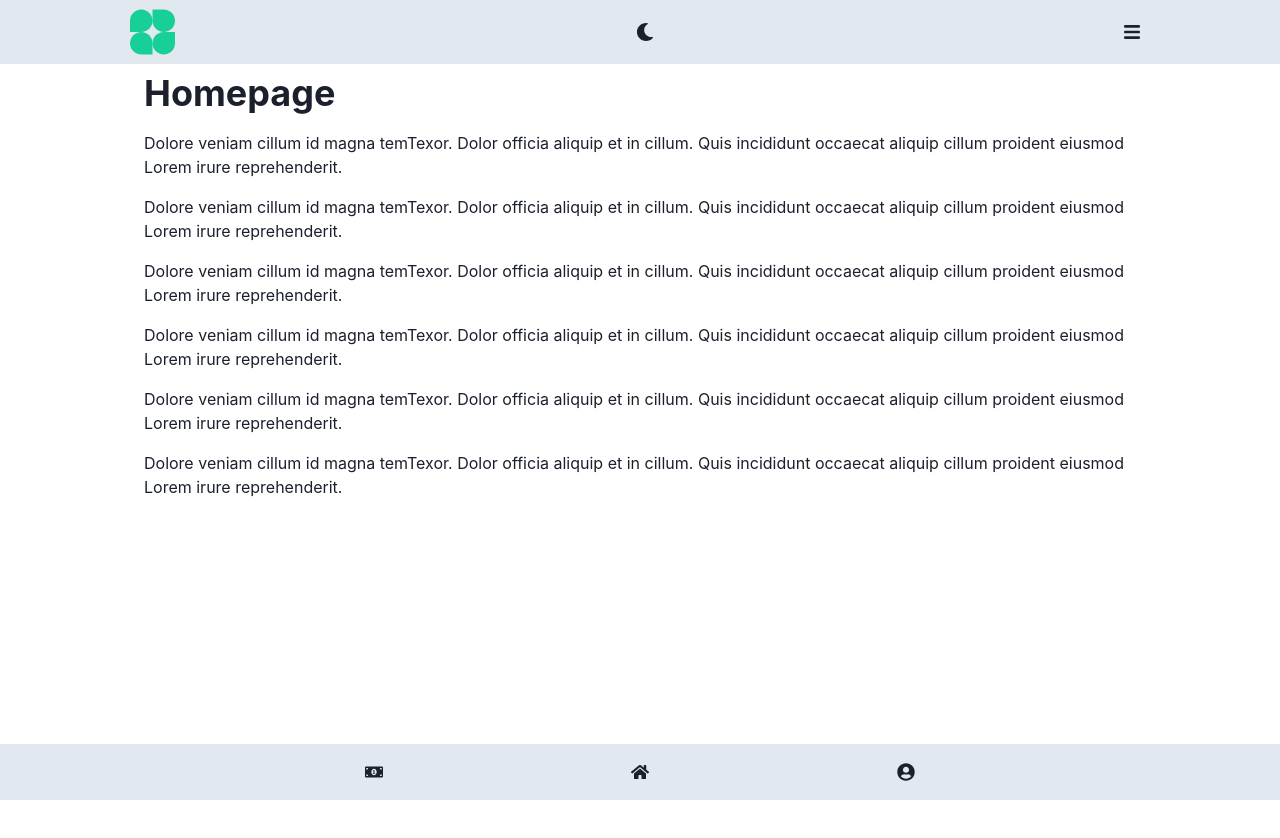
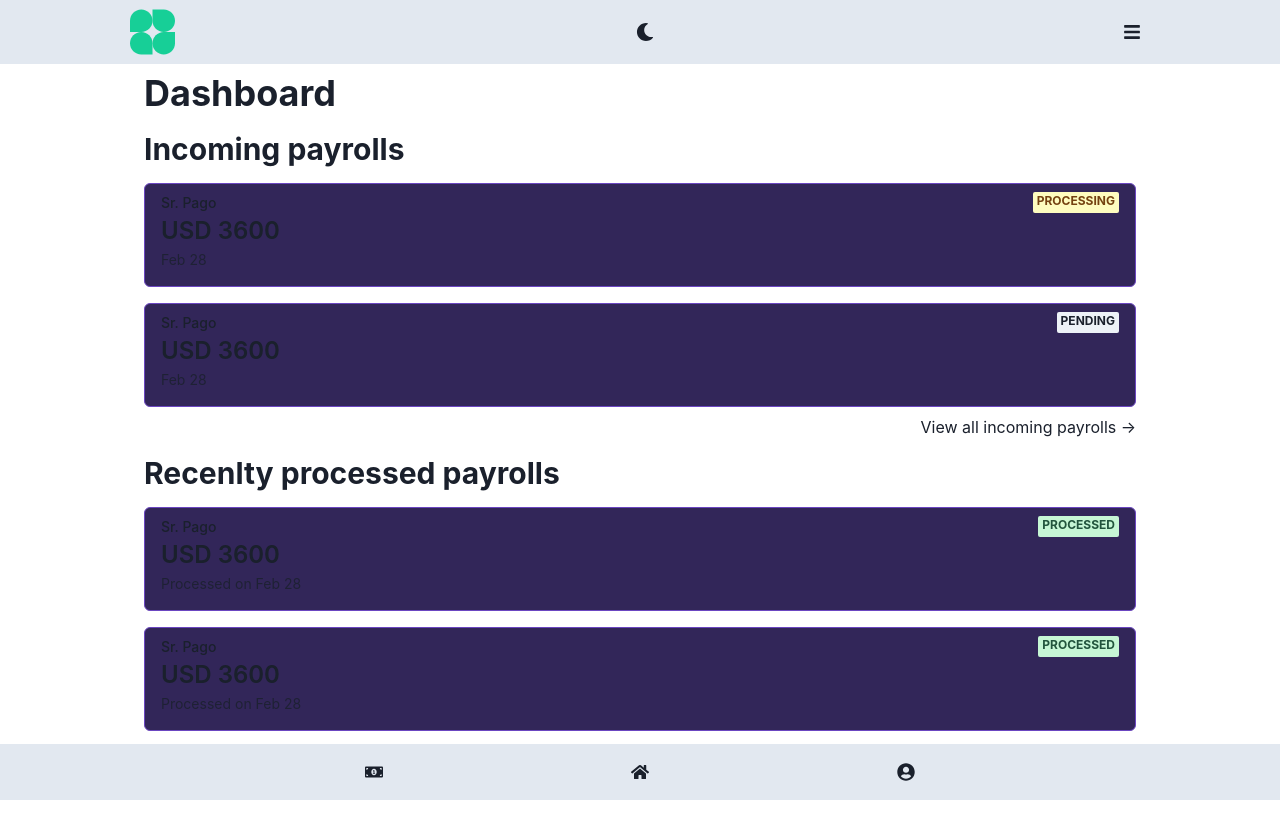
Before and after one commit to oncet/cryptowage, a React (Create React App) app: page / in a window 1280 px wide. Shown: the top 838 px of the page. Before the commit the page ends 800 px from the top, so only its background shows below. Built offline with nearby package versions, Linux system fonts and the light colour scheme.

Commit message:
add dashboard

```diff
--- a/src/pages/Home.tsx
+++ b/src/pages/Home.tsx
@@ -1,41 +1,95 @@
 import React from "react";
-import { Heading, Text } from "@chakra-ui/react";
+import { Link as RouterLink } from "react-router-dom";
+import {
+  Badge,
+  Heading,
+  Link,
+  Stat,
+  StatHelpText,
+  StatLabel,
+  StatNumber,
+  Text,
+} from "@chakra-ui/react";
 
 export const Home = () => {
   return (
     <>
       <Heading as="h1" mb="4">
-        Homepage
+        Dashboard
       </Heading>
-      <Text mb="4">
-        Dolore veniam cillum id magna temTexor. Dolor officia aliquip et in
-        cillum. Quis incididunt occaecat aliquip cillum proident eiusmod Lorem
-        irure reprehenderit.
+      <Heading size="lg">Incoming payrolls</Heading>
+      <Stat
+        border="1px solid"
+        borderColor="purple.600"
+        borderRadius="md"
+        background="purple.900"
+        py="2"
+        px="4"
+        mt="4"
+      >
+        <StatLabel display="flex" justifyContent="space-between">
+          Sr. Pago <Badge colorScheme="yellow">processing</Badge>
+        </StatLabel>
+        <StatNumber>USD 3600</StatNumber>
+        <StatHelpText>Feb 28</StatHelpText>
+      </Stat>
+      <Stat
+        border="1px solid"
+        borderColor="purple.600"
+        borderRadius="md"
+        background="purple.900"
+        py="2"
+        px="4"
+        mt="4"
+      >
+        <StatLabel display="flex" justifyContent="space-between">
+          Sr. Pago <Badge>Pending</Badge>
+        </StatLabel>
+        <StatNumber>USD 3600</StatNumber>
+        <StatHelpText>Feb 28</StatHelpText>
+      </Stat>
+      <Text mt="2" textAlign="right">
+        <Link to="/payrolls/incoming" as={RouterLink}>
+          View all incoming payrolls &rarr;
+        </Link>
       </Text>
-      <Text mb="4">
-        Dolore veniam cillum id magna temTexor. Dolor officia aliquip et in
-        cillum. Quis incididunt occaecat aliquip cillum proident eiusmod Lorem
-        irure reprehenderit.
-      </Text>
-      <Text mb="4">
-        Dolore veniam cillum id magna temTexor. Dolor officia aliquip et in
-        cillum. Quis incididunt occaecat aliquip cillum proident eiusmod Lorem
-        irure reprehenderit.
-      </Text>
-      <Text mb="4">
-        Dolore veniam cillum id magna temTexor. Dolor officia aliquip et in
-        cillum. Quis incididunt occaecat aliquip cillum proident eiusmod Lorem
-        irure reprehenderit.
-      </Text>
-      <Text mb="4">
-        Dolore veniam cillum id magna temTexor. Dolor officia aliquip et in
-        cillum. Quis incididunt occaecat aliquip cillum proident eiusmod Lorem
-        irure reprehenderit.
-      </Text>
-      <Text>
-        Dolore veniam cillum id magna temTexor. Dolor officia aliquip et in
-        cillum. Quis incididunt occaecat aliquip cillum proident eiusmod Lorem
-        irure reprehenderit.
+      <Heading size="lg" mt="4">
+        Recenlty processed payrolls
+      </Heading>
+      <Stat
+        border="1px solid"
+        borderColor="purple.600"
+        borderRadius="md"
+        background="purple.900"
+        py="2"
+        px="4"
+        mt="4"
+      >
+        <StatLabel display="flex" justifyContent="space-between">
+          Sr. Pago <Badge colorScheme="green">processed</Badge>
+        </StatLabel>
+        <StatNumber>USD 3600</StatNumber>
+        <StatHelpText>Processed on Feb 28</StatHelpText>
+      </Stat>
+      <Stat
+        border="1px solid"
+        borderColor="purple.600"
+        borderRadius="md"
+        background="purple.900"
+        py="2"
+        px="4"
+        mt="4"
+      >
+        <StatLabel display="flex" justifyContent="space-between">
+          Sr. Pago <Badge colorScheme="green">processed</Badge>
+        </StatLabel>
+        <StatNumber>USD 3600</StatNumber>
+        <StatHelpText>Processed on Feb 28</StatHelpText>
+      </Stat>
+      <Text mt="2" textAlign="right">
+        <Link to="/payrolls/incoming" as={RouterLink}>
+          View all recently processed payrolls &rarr;
+        </Link>
       </Text>
     </>
   );
```
